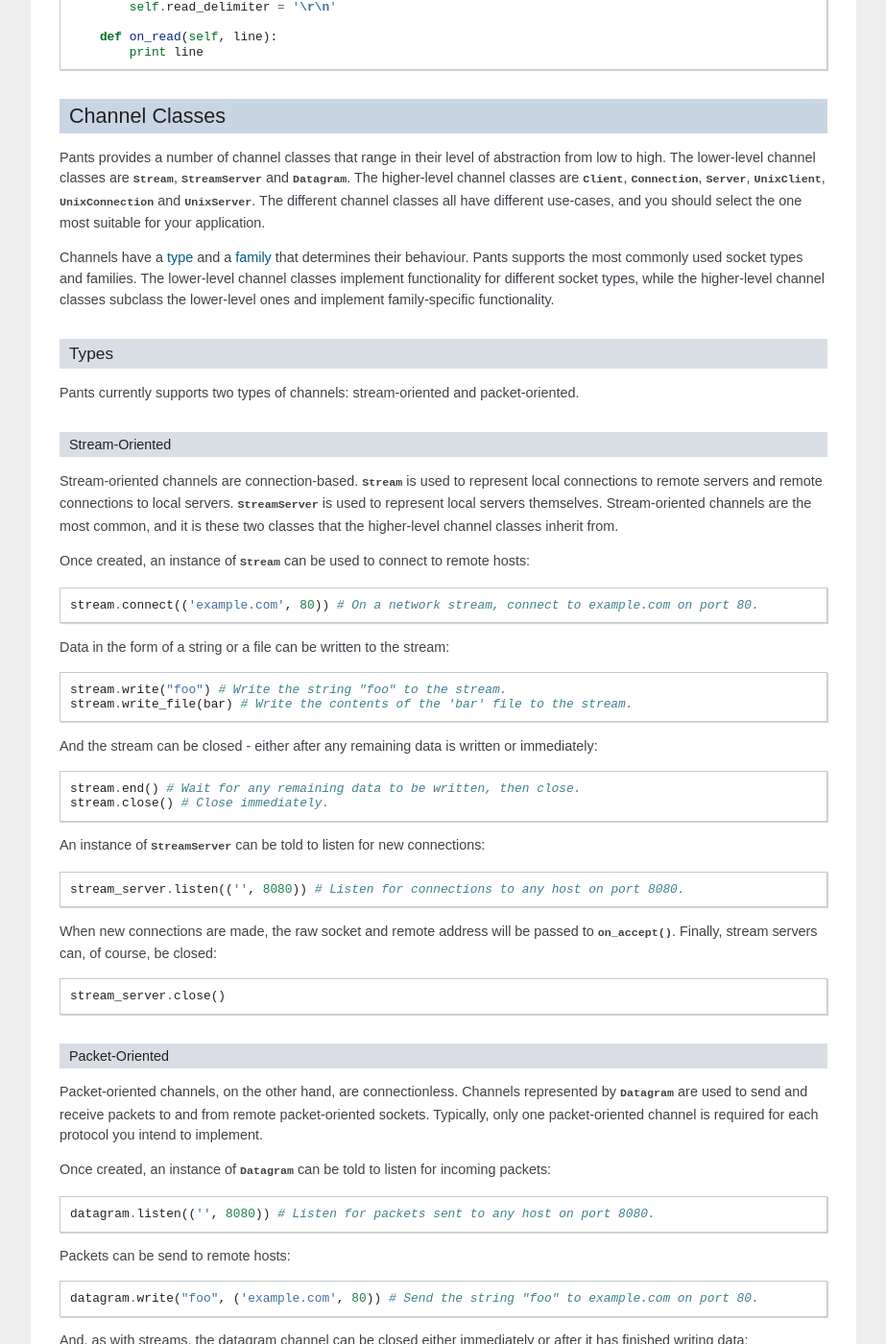
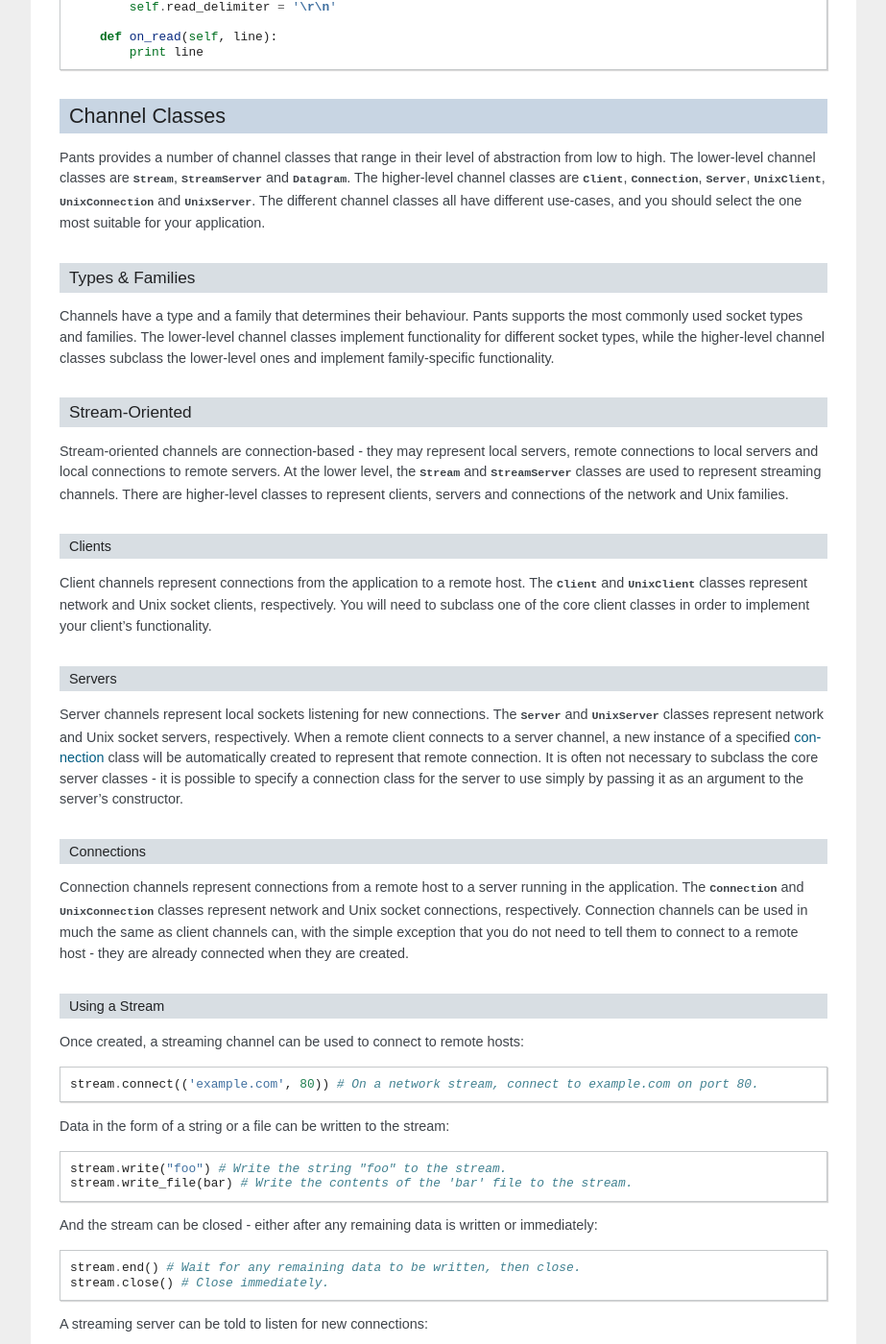
Before and after one commit to ecdavis/pants, a Sphinx documentation site: the page built from docs/guides/channels.rst, in a window 1280 px wide and 1400 px high, scrolled down 1595 px. Shown: the whole window at 96% size, without its empty margins (198-1121 px from the left). Built offline with Sphinx 7.4.7, drawn with Linux system fonts in a browser that asks for light colours; some of the changed text lies outside the part shown.

Commit message:
Finished the Using Channels guide! At least, I hope so... it could be barely understandable.

```diff
--- a/docs/guides/channels.rst
+++ b/docs/guides/channels.rst
@@ -114,34 +114,66 @@ abstraction from low to high. The lower-level channel classes are
 different channel classes all have different use-cases, and you should select
 the one most suitable for your application.
 
-Channels have a :ref:`type <types>` and a :ref:`family <families>` that
-determines their behaviour. Pants supports the most commonly used socket types
-and families. The lower-level channel classes implement functionality for
-different socket types, while the higher-level channel classes subclass the
-lower-level ones and implement family-specific functionality.
 
+Types & Families
+----------------
 
-.. _types:
-
-Types
------
-
-Pants currently supports two types of channels: stream-oriented and
-packet-oriented.
+Channels have a type  and a family that determines their behaviour. Pants
+supports the most commonly used socket types and families. The lower-level
+channel classes implement functionality for different socket types, while the
+higher-level channel classes subclass the lower-level ones and implement
+family-specific functionality.
 
 
 Stream-Oriented
-^^^^^^^^^^^^^^^
+---------------
 
-Stream-oriented channels are connection-based. :class:`~pants.stream.Stream`
-is used to represent local connections to remote servers and remote
-connections to local servers. :class:`~pants.stream.StreamServer` is used to
-represent local servers themselves. Stream-oriented channels are the most
-common, and it is these two classes that the higher-level channel classes
-inherit from.
+Stream-oriented channels are connection-based - they may represent local
+servers, remote connections to local servers and local connections to remote
+servers. At the lower level, the :class:`~pants.stream.Stream` and
+:class:`~pants.stream.StreamServer` classes are used to represent streaming
+channels. There are higher-level classes to represent clients, servers and
+connections of the network and Unix families.
 
-Once created, an instance of :class:`~pants.stream.Stream` can be used to
-connect to remote hosts::
+
+Clients
+^^^^^^^
+
+Client channels represent connections from the application to a remote host.
+The :class:`~pants.network.Client` and :class:`~pants.unix.UnixClient` classes
+represent network and Unix socket clients, respectively. You will need to
+subclass one of the core client classes in order to implement your client's
+functionality.
+
+Servers
+^^^^^^^
+
+Server channels represent local sockets listening for new connections. The
+:class:`~pants.network.Server` and :class:`~pants.unix.UnixServer` classes
+represent network and Unix socket servers, respectively. When a remote client
+connects to a server channel, a new instance of a specified
+:ref:`connection <connections>` class will be automatically created to
+represent that remote connection. It is often not necessary to subclass the
+core server classes - it is possible to specify a connection class for the
+server to use simply by passing it as an argument to the server's constructor.
+
+.. _connections:
+
+Connections
+^^^^^^^^^^^
+
+Connection channels represent connections from a remote host to a server
+running in the application. The :class:`~pants.network.Connection` and
+:class:`~pants.unix.UnixConnection` classes represent network and Unix socket
+connections, respectively. Connection channels can be used in much the same as
+client channels can, with the simple exception that you do not need to tell
+them to connect to a remote host - they are already connected when they are
+created.
+
+Using a Stream
+^^^^^^^^^^^^^^
+
+Once created, a streaming channel can be used to connect to remote hosts::
 
     stream.connect(('example.com', 80)) # On a network stream, connect to example.com on port 80.
 
@@ -156,28 +188,31 @@ immediately::
     stream.end() # Wait for any remaining data to be written, then close.
     stream.close() # Close immediately.
 
-An instance of :class:`~pants.stream.StreamServer` can be told to listen for
-new connections::
+A streaming server can be told to listen for new connections::
 
     stream_server.listen(('', 8080)) # Listen for connections to any host on port 8080.
 
-When new connections are made, the raw socket and remote address will be
-passed to :meth:`~pants.stream.StreamServer.on_accept`. Finally, stream
-servers can, of course, be closed::
+When new connections are made, the new socket and its remote address will be
+passed to :meth:`on_accept` - the core classes implement :meth:`on_accept` to
+automatically wrap the new socket with a channel class.
+
+Finally, streaming servers can - of course - be closed::
 
     stream_server.close()
 
 
 Packet-Oriented
-^^^^^^^^^^^^^^^
+---------------
 
-Packet-oriented channels, on the other hand, are connectionless. Channels
-represented by :class:`~pants.datagram.Datagram` are used to send and receive
-packets to and from remote packet-oriented sockets. Typically, only one
-packet-oriented channel is required for each protocol you intend to implement.
+Packet-oriented channels are connectionless. Channels represented by
+:class:`~pants.datagram.Datagram` are used to send and receive packets to and
+from remote packet-oriented sockets. Typically, only one packet-oriented
+channel is required for each protocol you intend to implement.
 
-Once created, an instance of :class:`~pants.datagram.Datagram` can be told to
-listen for incoming packets::
+Using a Packet Channel
+^^^^^^^^^^^^^^^^^^^^^^
+
+Once created, a packet channel can be told to for incoming packets::
 
     datagram.listen(('', 8080)) # Listen for packets sent to any host on port 8080.
 
@@ -185,24 +220,8 @@ Packets can be send to remote hosts::
 
     datagram.write("foo", ('example.com', 80)) # Send the string "foo" to example.com on port 80.
 
-And, as with streams, the datagram channel can be closed either immediately or
+And, as with streams, the packet channel can be closed either immediately or
 after it has finished writing data::
 
     datagram.end()
     datagram.close()
-
-
-.. _families:
-
-Families
---------
-
-Pants currently supports two channel families: network and Unix.
-
-
-Network
-^^^^^^^
-
-
-Unix
-^^^^
```
